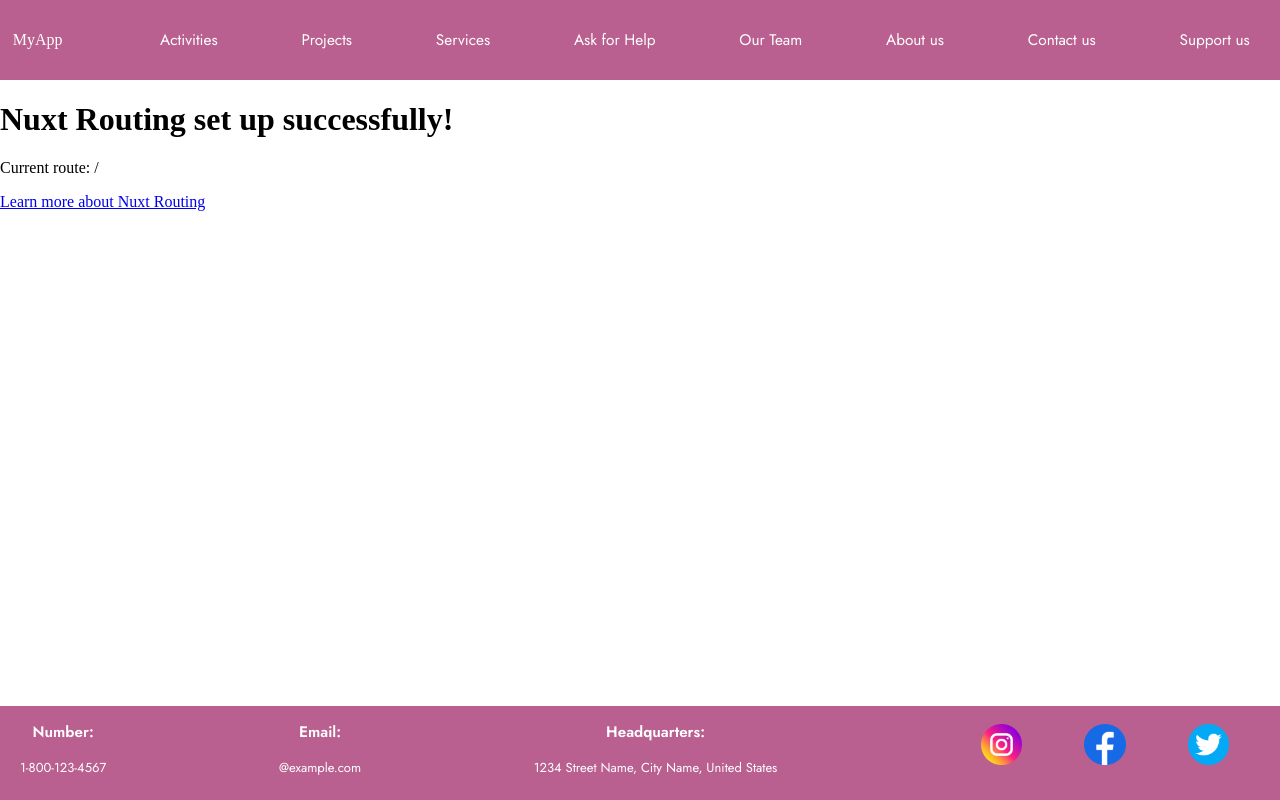
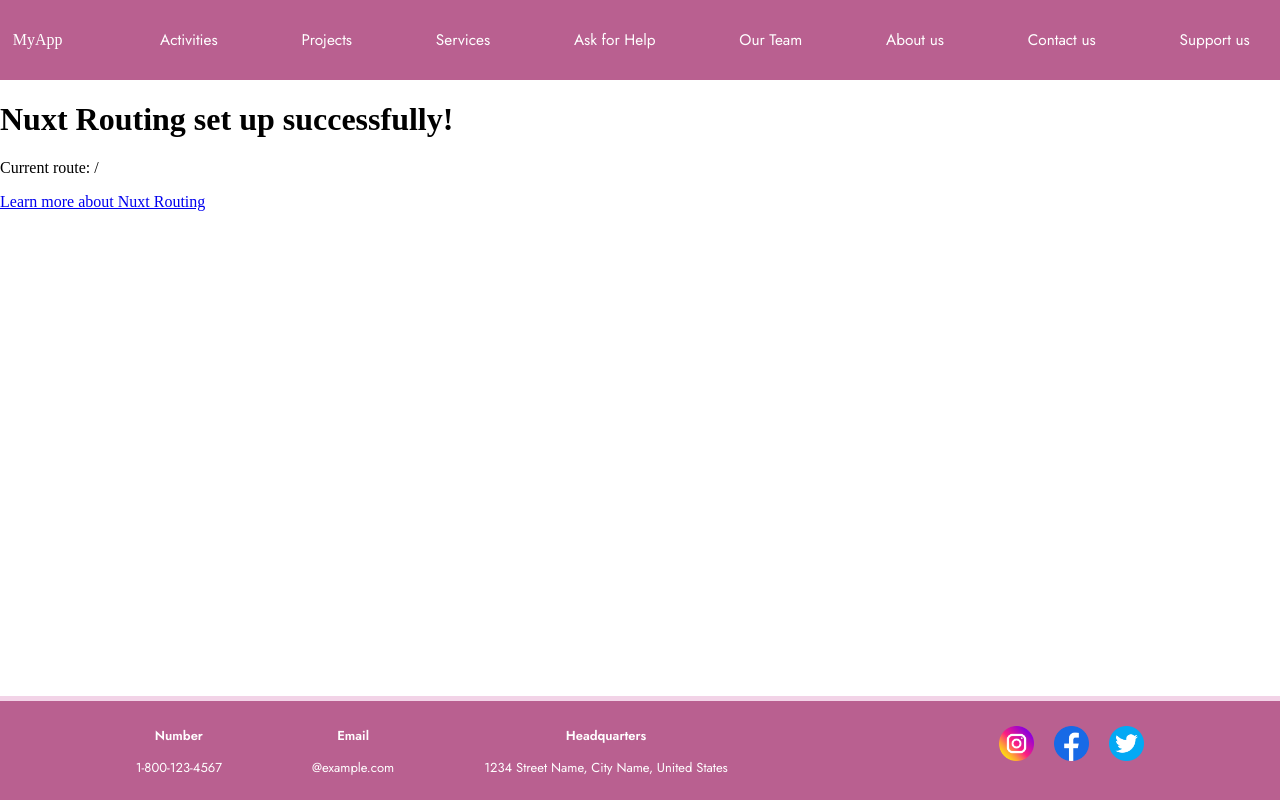
Before and after one commit to filippofini/hypermedia-project-2024, a Nuxt app in the folder website/: page / in a window 1280 px wide. Built offline with nearby package versions, Linux system fonts and the light colour scheme; no server answers.

Commit message:
Update Footer.vue

```diff
--- a/website/components/Footer.vue
+++ b/website/components/Footer.vue
@@ -1,18 +1,22 @@
 <template>
     <footer>
         <div class="bottom">
-                <div class="number">
-                    <h3>Number:</h3>
-                    <p>1-800-123-4567</p>
-                </div>
-                <div class="email">
-                    <h3>Email:</h3>
-                    <p>@example.com</p>
+            <div class="informations">
+                <div class="contacts">
+                    <div class="number">
+                        <b>Number</b>
+                        <p>1-800-123-4567</p>
+                    </div>
+                    <div class="email">
+                        <b>Email</b>
+                        <p>@example.com</p>
+                    </div>
                 </div>
                 <div class="address">
-                    <h3>Headquarters:</h3>
+                    <b>Headquarters</b>
                     <p>1234 Street Name, City Name, United States</p>
                 </div>
+            </div>
 
             <div class="socials">
                 <a href="https://www.instagram.com" target=”_blank” aria-label="Link to Instagram"><img src="../assets/img/contacts/instagram_logo_hover.png" alt="Instagram Logo" class="instagram-footer"></a>
@@ -29,45 +33,78 @@
     footer{
         background-color: #B96090;
         flex-shrink: 0;
+        margin-top: auto;
         text-align: center;
-        margin-top: auto;
+        border-top: 5px solid #F2D3E7;
+        min-height: 1vh;
         color: white;
         font-family: 'Jost';
     }
 
+    .socials{
+        display: flex;
+        flex-wrap: wrap;
+        justify-content: center;
+    }
+
+    .instagram-footer, .facebook-footer, .twitter-footer{
+        width: 35px;
+        height: auto;
+        position: relative;
+        transition: 0.1 ease-in-out;
+        padding: 10px;
+    }
+
+    .instagram-footer:hover, .facebook-footer:hover, .twitter-footer:hover {
+        transform: scale(1.1);
+    }
+
+    .instagram-footer:active, .facebook-footer:active, .twitter-footer:active {
+        transform: scale(1);
+    }
+
     .bottom {
+        display: flex;
+        justify-content: space-around;
+        flex-wrap: wrap;
+        margin-top: 15px;
+    }
 
-        padding: 0px 20px 0px 20px;
-        margin-bottom: 10px;
+    .informations{
         display: flex;
-        justify-content: space-between;
-        align-items: center;
+        flex-direction: row;
+        gap: 70px;
+    }
 
+    .number, .email, .address{
+        font-size: 13px;
+        padding: 10px;
+    }
+
+   .contacts{
+        display: flex;
+        flex-direction: row;
+        justify-content: center;
+        flex-wrap: wrap;
+        gap: 70px;
+    }
+
+    @media screen and (max-width: 768px) {
+
+        .bottom {
+            flex-direction: column-reverse;
+            margin-top: 0;
+        }
+
+        .informations{
+            flex-direction: column-reverse;
+            gap: 0;
+        }
+
+        .address, .number, .email{
+            padding: 0;
+        }
 
     }
 
-    .socials{
-        display: flex;
-        justify-content: space-evenly;
-        align-items: center;
-        max-width: 25%;
-
-
-    }
-
-
-
-    .instagram-footer, .facebook-footer, .twitter-footer{
-        max-width:40%;
-        height: auto;
-        margin: 0 0;
-        padding: 0 0;
-    }
-
-    .number, .email, .address{
-        margin: 0;
-        padding: 0;
-        font-size: small;
-    }
-
 </style>
```
